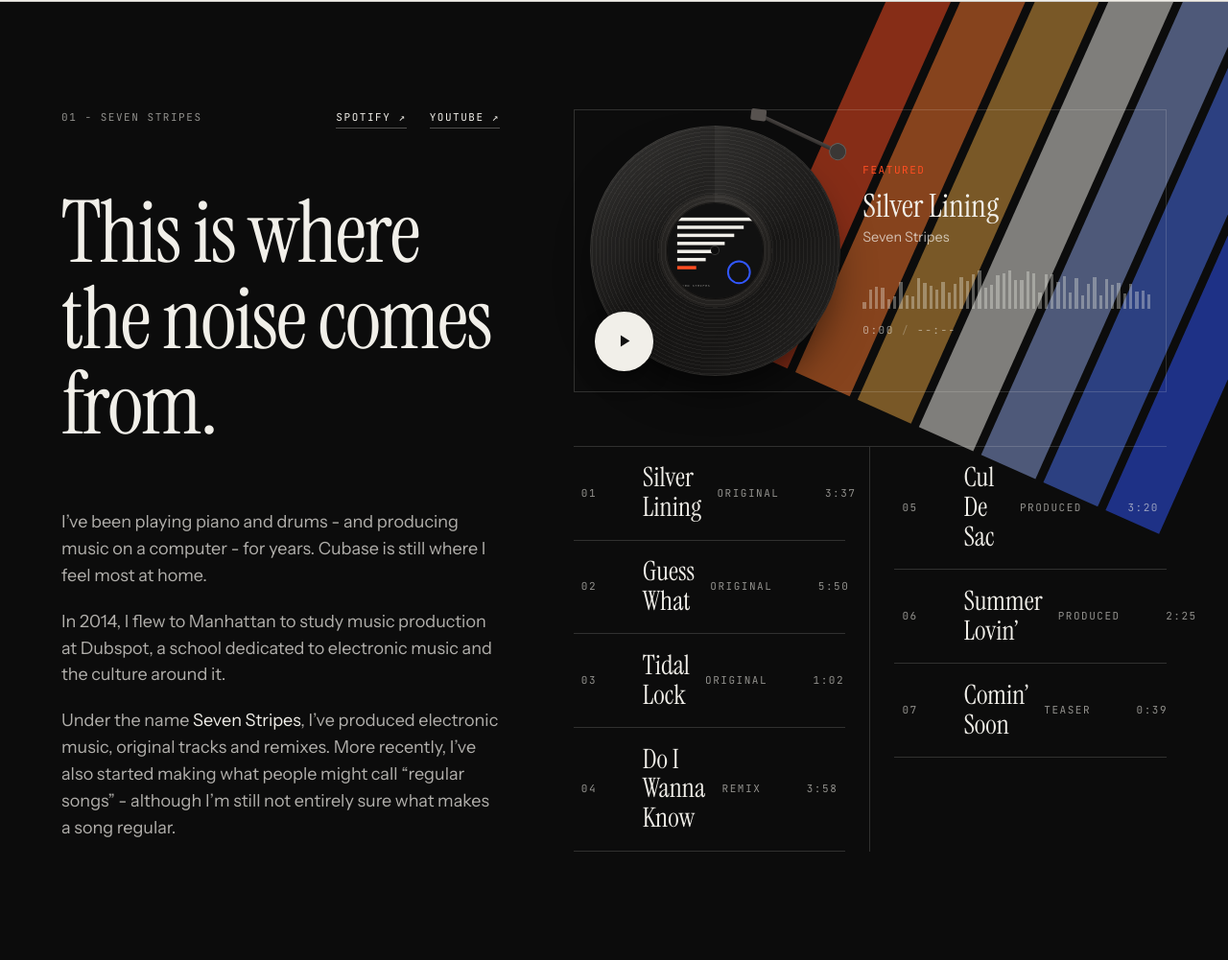
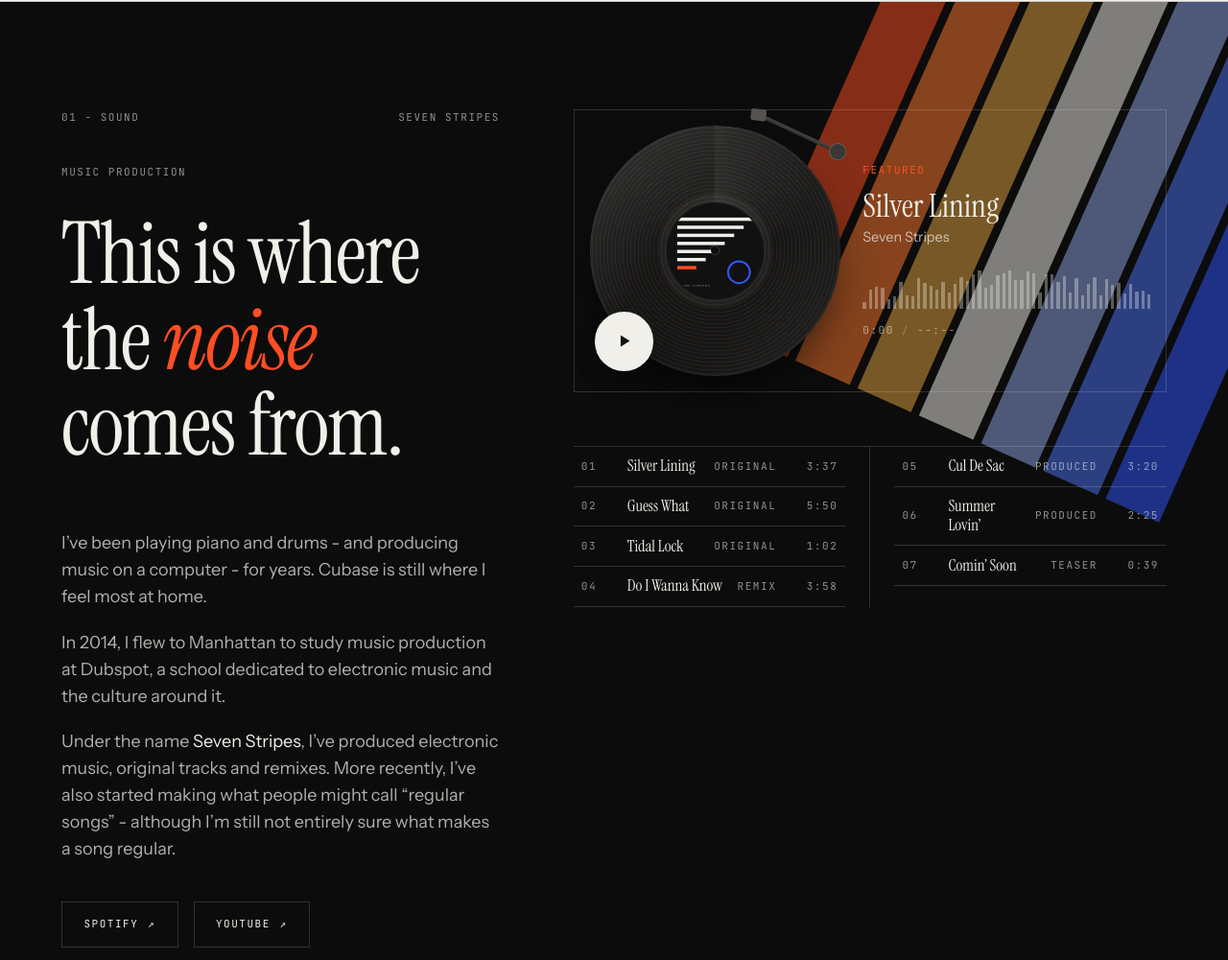
Before and after one commit to digitalbastard103/nitalme, a plain HTML site: page index.html in a window 1280 px wide. Shown: the part 1271-2272 px from the top of the page at 96% size. Drawn offline with Linux system fonts and the light colour scheme.

Commit message:
Tighten track list, restructure Sound section left column
Track rows are smaller and more compact now. The left column gained
a two-tier label (01 - Sound / Seven Stripes, then a Music Production
eyebrow), an orange italic accent on "noise" in the heading, and the
Spotify/YouTube links moved to button-style chips at the bottom.

Co-Authored-By: Claude Sonnet 5 <noreply@anthropic.com>

```diff
--- a/css/styles.css
+++ b/css/styles.css
@@ -327,6 +327,7 @@ h1,h2,h3{ font-weight:400; margin:0; }
   line-height:1; letter-spacing:-.02em;
   margin-bottom:clamp(3rem,8vh,5rem);
 }
+.sound__h em{ font-style:italic; color:var(--orange); }
 /* Text and player+tracklist as two true columns, not a stacked layout -
    the whole right column is one continuous piece, player above tracklist. */
 .sound__grid{
@@ -507,9 +508,9 @@ h1,h2,h3{ font-weight:400; margin:0; }
 .track{ border-bottom:1px solid var(--rule); break-inside:avoid; }
 .track__hit{
   display:grid;
-  grid-template-columns:3rem 1fr auto 4rem;
-  align-items:center; gap:1rem;
-  padding:1.1rem .5rem;
+  grid-template-columns:2.25rem 1fr auto 3.25rem;
+  align-items:center; gap:.75rem;
+  padding:.65rem .5rem;
   text-decoration:none;
   transition:background-color .35s var(--ease), padding-left .35s var(--ease);
 }
@@ -520,8 +521,9 @@ h1,h2,h3{ font-weight:400; margin:0; }
 .track__n{ color:var(--ink-mute); transition:color .3s; }
 .track__title{
   font-family:var(--serif);
-  font-size:clamp(1.25rem,2.2vw,1.75rem);
-  line-height:1.1;
+  font-size:clamp(.95rem,1.3vw,1.1rem);
+  font-weight:500;
+  line-height:1.2;
 }
 .track__tag{ color:var(--ink-mute); }
 .track__dur{ color:var(--ink-mute); text-align:right; font-variant-numeric:tabular-nums; }
@@ -542,20 +544,27 @@ h1,h2,h3{ font-weight:400; margin:0; }
 .track.is-playing .track__n span:nth-child(3){ animation-delay:-.6s; }
 @keyframes eq{ 0%,100%{ height:25%; } 50%{ height:100%; } }
 
+/* small "01 - Sound / Seven Stripes" meta row, sitting above the section's
+   own eyebrow (Music Production) - two tiers of label, like the reference */
 .sound__head{
   display:flex; justify-content:space-between; align-items:baseline;
   flex-wrap:wrap; gap:1rem .8rem;
-  margin-bottom:clamp(3rem,8vh,5rem);
+  margin-bottom:clamp(2rem,5vh,3rem);
 }
-.sound__head .eyebrow{ margin-bottom:0; }   /* the row now owns the spacing */
-.sound__links{ display:flex; gap:1.5rem; margin:0; }
-.sound__links a{
+.sound__meta{ margin:0; color:var(--ink-mute); }
+
+.sound__links{ display:flex; flex-wrap:wrap; gap:1rem; margin-top:clamp(2rem,5vh,3rem); }
+.sound__link-btn{
+  display:inline-flex; align-items:center; gap:.6rem;
+  padding:.9rem 1.4rem;
+  border:1px solid var(--rule);
+  font-family:var(--mono); font-size:.6875rem; letter-spacing:.14em; text-transform:uppercase;
   text-decoration:none; color:var(--paper);
-  border-bottom:1px solid rgba(241,239,233,.3);
-  padding-bottom:2px;
-  transition:border-color .3s var(--ease), color .3s var(--ease);
+  transition:background-color .3s var(--ease), color .3s var(--ease), border-color .3s var(--ease);
 }
-.sound__links a:hover{ color:var(--orange); border-color:var(--orange); }
+.sound__link-btn span{ display:inline-block; transition:transform .3s var(--slow); }
+.sound__link-btn:hover{ background:var(--paper); color:var(--ink); border-color:var(--paper); }
+.sound__link-btn:hover span{ transform:translate(.15rem,-.15rem); }
 
 
 /* ═══════════ PERCEPTION ═══════════ */
@@ -862,7 +871,7 @@ h1,h2,h3{ font-weight:400; margin:0; }
   .sound__grid{ grid-template-columns:1fr; }
   .player{ grid-template-columns:1fr; }
   .record{ max-width:min(360px, 78vw); margin-inline:auto; }
-  .track__hit{ grid-template-columns:2.75rem 1fr auto 3.5rem; gap:.75rem; padding:1rem .25rem; }
+  .track__hit{ grid-template-columns:2.25rem 1fr auto 3rem; gap:.75rem; padding:.6rem .25rem; }
   .tracks{ columns:1; column-rule:none; }
 
   .percept__col{ margin-right:0; }
--- a/index.html
+++ b/index.html
@@ -107,17 +107,19 @@
       <div class="sound__grid">
         <div class="sound__col-text">
           <div class="sound__head reveal">
-            <p class="eyebrow mono">01 - Seven Stripes</p>
-            <p class="sound__links mono">
-              <a href="https://open.spotify.com/artist/0F7nyGu7KshD7ZRefVvqqL" target="_blank" rel="noopener" data-link="spotify">Spotify ↗</a>
-              <a href="https://www.youtube.com/@SevenStripes" target="_blank" rel="noopener" data-link="youtube">YouTube ↗</a>
-            </p>
+            <p class="sound__meta mono">01 - Sound</p>
+            <p class="sound__meta mono">Seven Stripes</p>
           </div>
-          <h2 class="sound__h reveal" id="sound-h">This is where<br>the noise comes from.</h2>
+          <p class="eyebrow mono reveal">Music Production</p>
+          <h2 class="sound__h reveal" id="sound-h">This is where<br>the <em>noise</em> comes from.</h2>
           <div class="sound__text reveal">
             <p>I’ve been playing piano and drums - and producing music on a computer - for years. Cubase is still where I feel most at home.</p>
             <p>In 2014, I flew to Manhattan to study music production at Dubspot, a school dedicated to electronic music and the culture around it.</p>
             <p>Under the name <em>Seven Stripes</em>, I’ve produced electronic music, original tracks and remixes. More recently, I’ve also started making what people might call “regular songs” - although I’m still not entirely sure what makes a song regular.</p>
+          </div>
+          <div class="sound__links reveal">
+            <a class="sound__link-btn" href="https://open.spotify.com/artist/0F7nyGu7KshD7ZRefVvqqL" target="_blank" rel="noopener" data-link="spotify">Spotify <span aria-hidden="true">↗</span></a>
+            <a class="sound__link-btn" href="https://www.youtube.com/@SevenStripes" target="_blank" rel="noopener" data-link="youtube">YouTube <span aria-hidden="true">↗</span></a>
           </div>
         </div>
 
```
